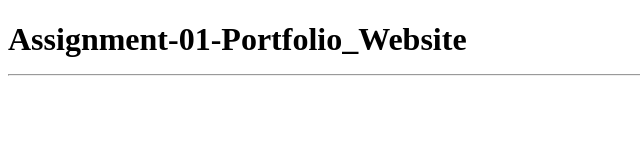
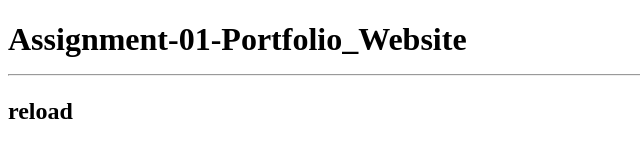
Before and after one commit to Forhad-Hossain-1/Assignment-01-Portfolio_Website, a plain HTML site: page index.html in a window 1280 px wide. Shown: the full height of the page, 0-640 px from the left. Drawn offline with Linux system fonts and the light colour scheme.

Commit message:
Assignment-01-Portfolio_Website

```diff
--- a/index.html
+++ b/index.html
@@ -10,6 +10,7 @@
     <header>
         <div>
             <h1>Assignment-01-Portfolio_Website <hr></h1>
+            <h2>reload</h2>
         </div>
     </header>
 
```
